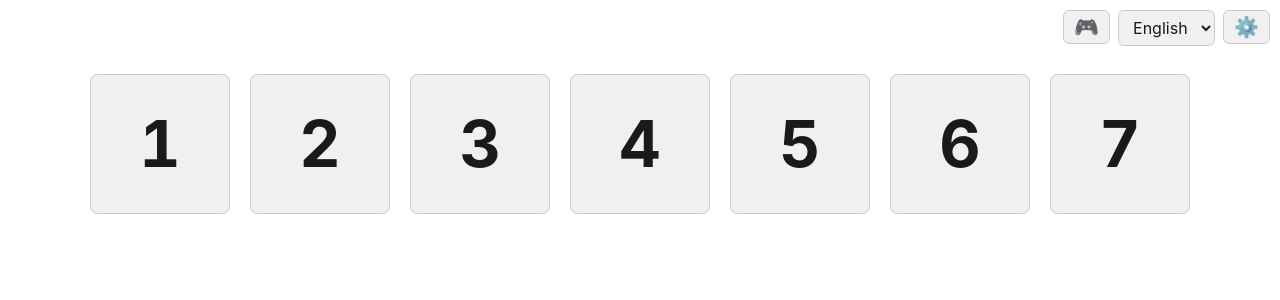
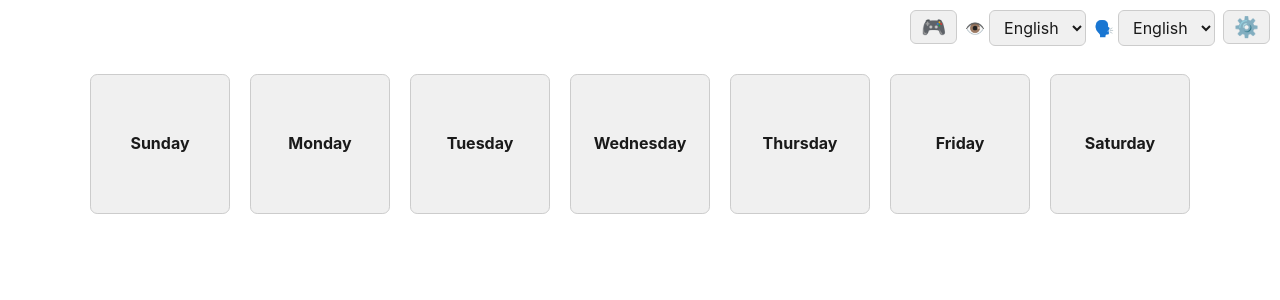
Before and after one commit to amerharb/week, a React (Vite) app: page / in a window 1280 px wide. Shown: the top 300 px of the page. Built offline with nearby package versions, Linux system fonts and the light colour scheme.

Commit message:
init version 0.14.0

```diff
--- a/src/App.tsx
+++ b/src/App.tsx
@@ -95,7 +95,11 @@ function App() {
 			const want = lParam.split(',').map(s => s.trim()).filter(c => valid.has(c as Language))
 			const hiddenLanguages = ALL_LANGUAGES.map(l => l.code).filter(c => !want.includes(c))
 			loaded = { ...loaded, hiddenLanguages }
-			if (want.length > 0) setLang(want[0] as Language) // first listed = selected
+			if (want.length > 0) {
+				// first listed = selected for both the visual and hearing language
+				setVisualLang(want[0] as Language)
+				setHearingLang(want[0] as Language)
+			}
 		}
 
 		setSettings(loaded)
@@ -103,9 +107,16 @@ function App() {
 		// eslint-disable-next-line react-hooks/exhaustive-deps
 	}, [])
 
-	// language of the displayed and spoken day name; defaults to the browser's
-	// preferred language on first load (the fallback effect below keeps it visible)
-	const [lang, setLang] = useState<Language>(() => preferredLanguage())
+	// two selected languages:
+	//   visualLang  — the display/app language: the day name shown on each card and
+	//                 the labels in the settings (first-day dropdown). Falls back to
+	//                 the plain day number (1–7) when no language is visible.
+	//   hearingLang — the sound language: what is played on click / in the game, what
+	//                 is written under the card on click, and what the player guesses.
+	// They may be the same. Both default to the browser's preferred language on first
+	// load (the fallback effect below keeps them pointing at a visible language).
+	const [visualLang, setVisualLang] = useState<Language>(() => preferredLanguage())
+	const [hearingLang, setHearingLang] = useState<Language>(() => preferredLanguage())
 	const [name, setName] = useState('')
 
 	const refreshCacheCount = useCallback(async () => {
@@ -141,9 +152,9 @@ function App() {
 	}, [refreshCacheCount])
 
 	const updateSettings = (next: Settings) => {
-		// stop playback when the selected language just got hidden —
+		// stop playback when the hearing language just got hidden —
 		// otherwise the sound would keep playing with no card left to stop it
-		if (next.hiddenLanguages.includes(lang)) {
+		if (next.hiddenLanguages.includes(hearingLang)) {
 			stopSound()
 		}
 
@@ -176,18 +187,21 @@ function App() {
 	// on the chosen first day
 	const DAYS = orderDays(ALL_DAYS, settings.firstDay)
 
-	// if the selected language gets hidden in settings, fall back to the first visible one
+	// if a selected language gets hidden in settings, fall back to the first visible one
 	useEffect(() => {
-		if (LANGUAGES.length > 0 && !LANGUAGES.some(l => l.code === lang)) {
-			setLang(LANGUAGES[0].code)
+		if (LANGUAGES.length > 0) {
+			if (!LANGUAGES.some(l => l.code === visualLang)) setVisualLang(LANGUAGES[0].code)
+			if (!LANGUAGES.some(l => l.code === hearingLang)) {
+				setHearingLang(LANGUAGES[0].code)
 				setName('')
+			}
 		}
 		// eslint-disable-next-line react-hooks/exhaustive-deps
 	}, [settings.hiddenLanguages])
 
 	const playSound = useCallback(async (code: string) => {
 		try {
-			const blob = await getAudioBlob(`/sound/lang/${lang}/${code}.aac`)
+			const blob = await getAudioBlob(`/sound/lang/${hearingLang}/${code}.aac`)
 			if (!blob) return
 			const objectUrl = URL.createObjectURL(blob)
 			if (playingAudio.current) {
@@ -206,7 +220,7 @@ function App() {
 		} catch (e) {
 			console.error(e)
 		}
-	}, [lang, refreshCacheCount])
+	}, [hearingLang, refreshCacheCount])
 
 	// play a day sound without touching the play-icon UI (used by the game).
 	// Reads from the cache (IndexedDB, works in Safari Lockdown) or the network.
@@ -267,7 +281,7 @@ function App() {
 		// pre-load every prompt sound before the game begins, so gameplay never waits
 		// on the network (cached in IndexedDB, which also works in Safari Lockdown)
 		setPreparing(true)
-		await ensureCached(board.map(d => `/sound/lang/${lang}/${d.code}.aac`))
+		await ensureCached(board.map(d => `/sound/lang/${hearingLang}/${d.code}.aac`))
 		refreshCacheCount()
 		setPreparing(false)
 		const first = randomOf(board)
@@ -282,7 +296,7 @@ function App() {
 		gameStart.current = Date.now()
 		setTarget(first.code)
 		setGameOn(true)
-		playFile(`/sound/lang/${lang}/${first.code}.aac`)
+		playFile(`/sound/lang/${hearingLang}/${first.code}.aac`)
 	}
 
 	const endGame = () => {
@@ -331,7 +345,7 @@ function App() {
 			const next = randomOf(remaining)
 			setTarget(next.code)
 			// let the feedback land before the next prompt
-			promptTimer.current = setTimeout(() => playFile(`/sound/lang/${lang}/${next.code}.aac`), 650)
+			promptTimer.current = setTimeout(() => playFile(`/sound/lang/${hearingLang}/${next.code}.aac`), 650)
 		}
 	}
 
@@ -380,27 +394,44 @@ function App() {
 				>
 					🎮
 				</button>
+				<label className="lang-picker" title="Display language: the day names shown on the cards">
+					<span className="lang-picker-icon" aria-hidden="true">👁️</span>
 					<select
 						className="language-select"
-					title="Language of the day name"
-					value={lang}
+						aria-label="Display language"
+						value={visualLang}
+						disabled={gameOn}
+						onChange={(e) => setVisualLang(e.target.value as Language)}
+					>
+						{LANGUAGES.map(l => (
+							<option key={`visual-${l.code}`} value={l.code}>{l.display}</option>
+						))}
+					</select>
+				</label>
+				<label className="lang-picker" title="Sound language: what you hear and guess">
+					<span className="lang-picker-icon" aria-hidden="true">🗣️</span>
+					<select
+						className="language-select"
+						aria-label="Sound language"
+						value={hearingLang}
 						disabled={gameOn}
 						onChange={(e) => {
-						setLang(e.target.value as Language)
+							setHearingLang(e.target.value as Language)
 							setName('')
 							stopSound()
 						}}
 					>
 						{LANGUAGES.map(l => (
-						<option key={`lang-${l.code}`} value={l.code}>{l.display}</option>
+							<option key={`hearing-${l.code}`} value={l.code}>{l.display}</option>
 						))}
 					</select>
+				</label>
 				<SettingsPanel
 					settings={settings}
 					languages={ALL_LANGUAGES}
 					dayOptions={orderDays(ALL_DAYS, '1').map(d => ({
 						code: d.code,
-						label: LANGUAGES.length > 0 ? d.name[lang] : `Day ${d.code}`,
+						label: LANGUAGES.length > 0 ? d.name[visualLang] : `Day ${d.code}`,
 					}))}
 					caching={caching}
 					cachedCount={cachedCount}
@@ -419,7 +450,7 @@ function App() {
 						<button
 							key={`day-${d.code}`}
 							className={'button-day' + (playingCode === d.code ? ' playing' : '') + (isWrong ? ' wrong' : '')}
-							title={gameOn ? '' : (LANGUAGES.length > 0 ? d.name[lang] : '🤷‍♂️')}
+							title={gameOn ? '' : (LANGUAGES.length > 0 ? d.name[hearingLang] : '🤷‍♂️')}
 							disabled={isSolved || isGivenUp || isWrong}
 							onClick={() => {
 								if (gameOn) {
@@ -431,12 +462,14 @@ function App() {
 									setName('🤷‍♂️')
 								} else {
 									setResult(null)
-									setName(d.name[lang])
+									setName(d.name[hearingLang])
 									playSound(d.code)
 								}
 							}}
 						>
-							<span className="day-number">{d.code}</span>
+							{LANGUAGES.length > 0
+								? <span className="day-label">{d.name[visualLang]}</span>
+								: <span className="day-number">{d.code}</span>}
 							{playingCode === d.code && <span className="play-icon">▶</span>}
 							{isSolved && <span className="swatch-mark">👍</span>}
 							{isGivenUp && <span className="swatch-mark">🤷‍♂️</span>}
--- a/src/index.css
+++ b/src/index.css
@@ -78,12 +78,23 @@ button:active {
 	justify-content: center;
 }
 
-/* the big day number (Sunday = 1 … Saturday = 7) that faces the player */
+/* the big day number (Sunday = 1 … Saturday = 7) — the fallback card face when
+   no display language is visible */
 .day-number {
 	font-size: 64px;
 	font-weight: 700;
 	font-variant-numeric: tabular-nums;
 	line-height: 1;
+}
+
+/* the day name (in the display language) that faces the player when a language is shown */
+.day-label {
+	font-size: 16px;
+	font-weight: 700;
+	line-height: 1.2;
+	padding: 0 4px;
+	text-align: center;
+	overflow-wrap: anywhere;
 }
 
 /* keep the button looking pressed while its sound is playing */
@@ -199,7 +210,7 @@ button:active {
 	flex-wrap: wrap;
 }
 
-/* fixed top-right control bar: game toggle, language, settings */
+/* fixed top-right control bar: game toggle, language pickers, settings */
 .top-controls {
 	position: fixed;
 	top: 10px;
@@ -208,6 +219,20 @@ button:active {
 	display: flex;
 	align-items: flex-start;
 	gap: 8px;
+	flex-wrap: wrap;
+	justify-content: flex-end;
+}
+
+/* an emoji-labelled language dropdown (👁️ display / 🗣️ sound) in the top bar */
+.lang-picker {
+	display: flex;
+	align-items: center;
+	gap: 4px;
+}
+
+.lang-picker-icon {
+	font-size: 16px;
+	line-height: 1;
 }
 
 .language-select {
@@ -219,6 +244,11 @@ button:active {
 	cursor: pointer;
 	background-color: var(--button-bg);
 	color: var(--button-fg);
+}
+
+.language-select:disabled {
+	opacity: 0.5;
+	cursor: not-allowed;
 }
 
 /* Settings: a gear button that opens a small panel below it */
```
Also changed, not shown: 2 other files (tests, documents, lock files or other folders). Lines whose indentation alone changed are shown as unchanged.
